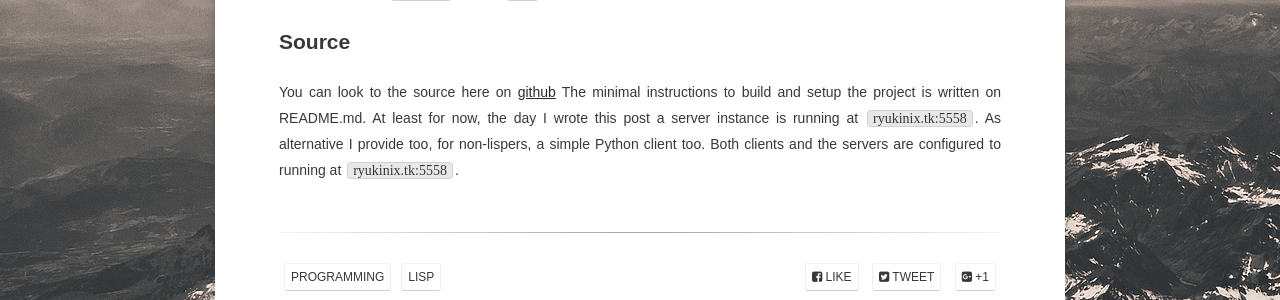
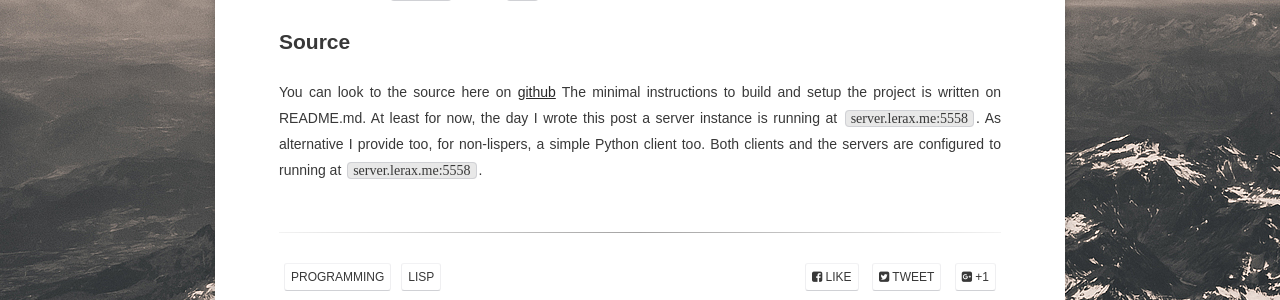
Before and after one commit to ryukinix/ryukinix.github.io, a Jekyll site: the page built from _posts/2017-04-06-lisp-chat-history.md, in a window 1280 px wide. Shown: the part 1432-1732 px from the top of the page. Built offline with Jekyll 4.4.1, drawn with Linux system fonts in a browser that asks for light colours; some web fonts are replaced; comment, search, counter and statistics services are not loaded.

Commit message:
Update lisp-chat post

```diff
--- a/_posts/2017-04-06-lisp-chat.md
+++ b/_posts/2017-04-06-lisp-chat-history.md
@@ -37,4 +37,4 @@ Ps.: yes after the `22:29:16` I typed `/log` and old messages comeback.
 
 ## Source
 You can look to the source here on [github](https://github.com/ryukinix/lisp-chat)
-The minimal instructions to build and setup the project is written on README.md. At least for now, the day I wrote this post a server instance is running at `ryukinix.tk:5558`. As alternative I provide too, for non-lispers, a simple Python client too. Both clients and the servers are configured to running at `ryukinix.tk:5558`.
+The minimal instructions to build and setup the project is written on README.md. At least for now, the day I wrote this post a server instance is running at `server.lerax.me:5558`. As alternative I provide too, for non-lispers, a simple Python client too. Both clients and the servers are configured to running at `server.lerax.me:5558`.
```
